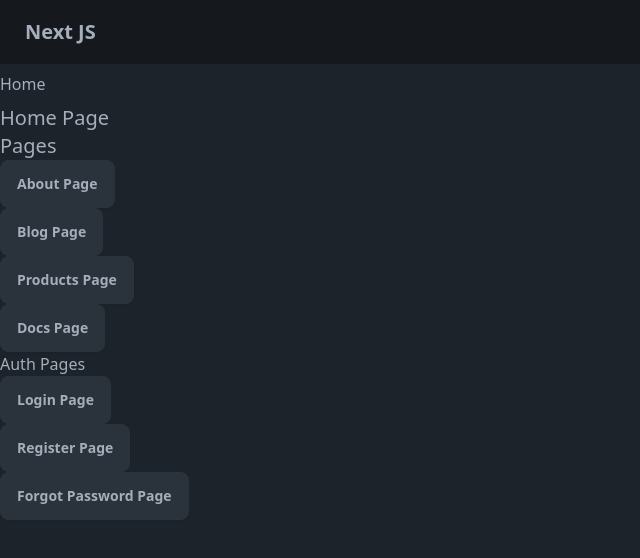
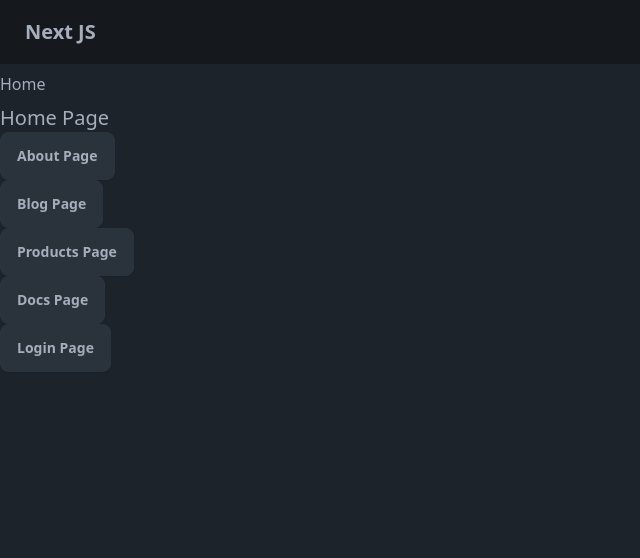
Before and after one commit to dimarogkov/react-next, a Next.js app: page / in a window 1280 px wide. Shown: the top 558 px of the page, without its empty margins (0-640 px from the left). Built offline with nearby package versions, Linux system fonts and the light colour scheme.

Commit message:
add active links

```diff
--- a/app/(auth)/(with-auth-layout)/layout.tsx
+++ b/app/(auth)/(with-auth-layout)/layout.tsx
@@ -2,13 +2,13 @@
     children: React.ReactNode;
 };
 
-const WithAuthLayout: React.FC<Props> = ({ children }) => {
+const withAuthLayout: React.FC<Props> = ({ children }) => {
     return (
         <>
-            <h1>This is Auth Layout</h1>
+            <h1 className='text-xl'>With Auth Layout</h1>
             {children}
         </>
     );
 };
 
-export default WithAuthLayout;
+export default withAuthLayout;
--- /dev/null
+++ b/app/(auth)/layout.tsx
@@ -0,0 +1,42 @@
+'use client';
+import cn from 'classnames';
+import { usePathname } from 'next/navigation';
+import Link from 'next/link';
+
+const links = [
+    { name: 'Login Page', href: '/login' },
+    { name: 'Register Page', href: '/register' },
+    { name: 'Forgot Password Page', href: '/forgot-password' },
+];
+
+type Props = {
+    children: React.ReactNode;
+};
+
+const RootAuthLayout: React.FC<Props> = ({ children }) => {
+    const pathName = usePathname();
+
+    return (
+        <>
+            <h1 className='text-xl mb-4'>This is Auth Layout</h1>
+
+            <ul className='mb-4'>
+                {links.map(({ name, href }) => {
+                    const isActive = pathName.startsWith(href);
+
+                    return (
+                        <li key={name}>
+                            <Link href={href} className={cn('link', { 'link-primary': isActive })}>
+                                {name}
+                            </Link>
+                        </li>
+                    );
+                })}
+            </ul>
+
+            {children}
+        </>
+    );
+};
+
+export default RootAuthLayout;
--- a/app/page.tsx
+++ b/app/page.tsx
@@ -1,38 +1,24 @@
 import ButtonLink from '../components/ButtonLink';
+
+const links = [
+    { name: 'About Page', href: '/about' },
+    { name: 'Blog Page', href: '/blog' },
+    { name: 'Products Page', href: '/products' },
+    { name: 'Docs Page', href: '/docs' },
+    { name: 'Login Page', href: '/login' },
+];
 
 const HomePage = () => {
     return (
         <main>
             <h1 className='text-xl'>Home Page</h1>
-            <h1 className='text-xl'>Pages</h1>
 
             <ul>
-                <li>
-                    <ButtonLink href='about' name='About Page' />
-                </li>
-                <li>
-                    <ButtonLink href='blog' name='Blog Page' />
-                </li>
-                <li>
-                    <ButtonLink href='products' name='Products Page' />
-                </li>
-                <li>
-                    <ButtonLink href='docs' name='Docs Page' />
-                </li>
-            </ul>
-
-            <h2>Auth Pages</h2>
-
-            <ul>
-                <li>
-                    <ButtonLink href='login' name='Login Page' />
-                </li>
-                <li>
-                    <ButtonLink href='register' name='Register Page' />
-                </li>
-                <li>
-                    <ButtonLink href='forgot-password' name='Forgot Password Page' />
-                </li>
+                {links.map(({ name, href }) => (
+                    <li key={name}>
+                        <ButtonLink href={href} name={name} />
+                    </li>
+                ))}
             </ul>
         </main>
     );
--- a/app/products/page.tsx
+++ b/app/products/page.tsx
@@ -19,7 +19,7 @@
             <ul>
                 {products.map(({ id, name }) => (
                     <li key={id}>
-                        <ButtonLink href={`products/${id + 1}`} name={name} />
+                        <ButtonLink href={`/products/${id + 1}`} name={name} />
                     </li>
                 ))}
             </ul>
--- a/package.json
+++ b/package.json
@@ -9,6 +9,7 @@
     "lint": "next lint"
   },
   "dependencies": {
+    "classnames": "^2.5.1",
     "next": "14.2.1",
     "react": "^18",
     "react-dom": "^18"
```
Also changed, not shown: 1 other file (tests, documents, lock files or other folders).
